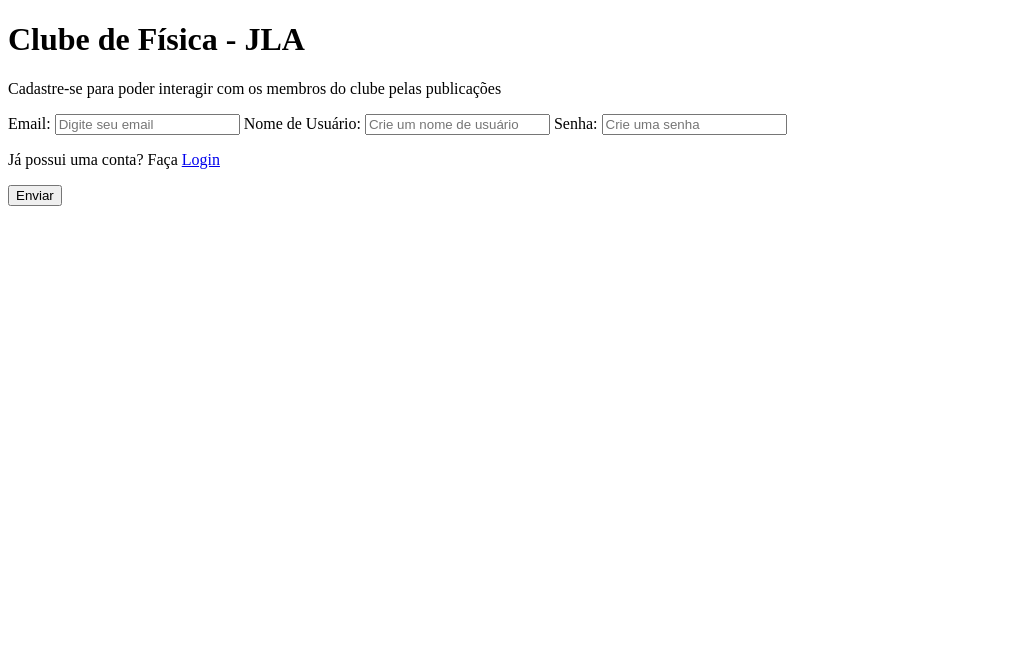
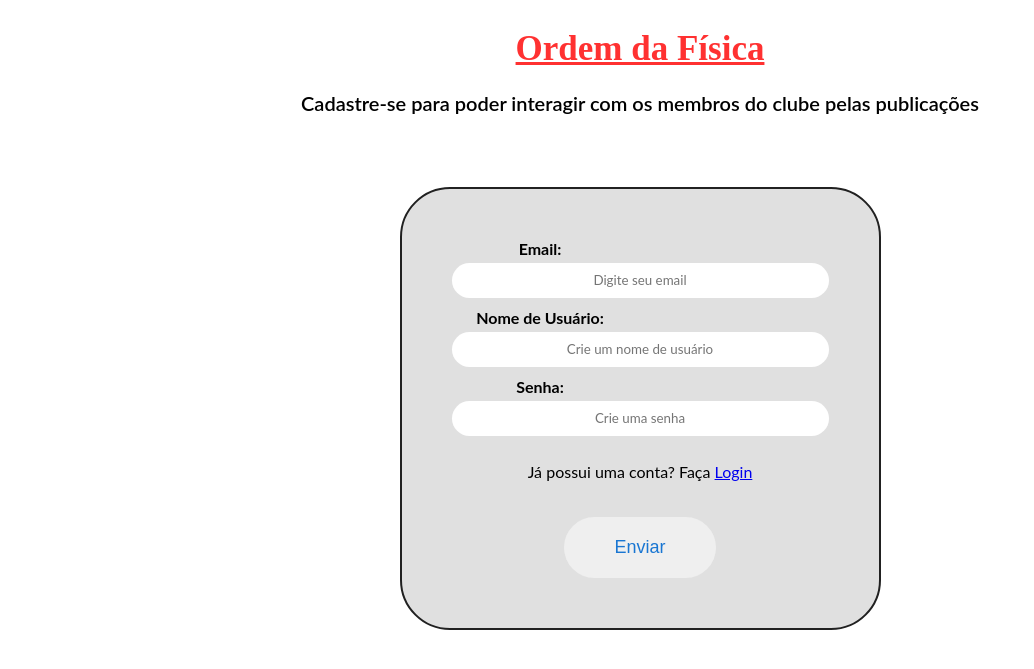
Before and after one commit to Azazel-Admetus/ordem_da_fisica-JLA, a PHP site: page /html/cadastro.html in a window 1280 px wide. Shown: the top 669 px of the page, without its empty margins (0-1034 px from the left). Run offline with PHP 8.4, Linux system fonts and the light colour scheme.

Commit message:
estilizei o header do index, estilizei a página de login e falta dar uns toques no cadastro.

```diff
--- a/css/cadastro.css
+++ b/css/cadastro.css
@@ -1,5 +1,102 @@
 :root{
-    --vermelho: #d32f2f ;
+    --vermelho: #ff3131 ;
     --preto: #212121 ;
     --azul: #1976d2;
+    --principal: "Playfair Display", serif;
+    --secundaria : "Lato", sans-serif;
 }
+html{
+    margin: 0;
+    box-sizing: border-box;
+    padding: 0;
+}
+header h1 a{
+    font-family: var(--principal);
+    font-size: 35px;
+    font-weight: 800;
+    color: var(--vermelho);
+    text-decoration: underline;
+    margin-top: 50px;
+
+}
+header p{
+    font-family: var(--secundaria);
+    font-weight: 600;
+    font-size: 20px;
+    color: preto;
+}
+header{
+    align-items: center;
+    text-align: center;
+    justify-content: center;
+    justify-items: center;
+}
+form{
+    background-color:#E0E0E0;
+    border-radius: 50px;
+    border: solid 2px var(--preto);
+    max-width: 400px;
+    padding: 50px;
+    display: flex;
+    flex-direction: column;
+    margin-top: 5cap;
+
+}
+form section{
+    display: flex;
+    align-items: center;
+    text-align: center;
+    flex-direction: column;
+}
+form footer{
+    display: flex;
+    flex-direction: column;
+    justify-content: center;
+    align-items: center;
+    gap: 20px;
+}
+form section label{
+    font-family: var(--secundaria);
+    font-weight: 700;
+    margin-right: 200px;
+    margin-bottom:5px;
+}
+
+main{
+    display: flex;
+    flex-direction: column;
+    justify-content: center;
+    align-items: center;
+}
+form footer p{
+    font-family: var(--secundaria);
+    font-weight: 400;
+}
+form footer a{
+    font-family: var(--secundaria);
+    font-weight: 400;
+}
+form section input{
+    padding:10px 100px;
+    border-radius: 50px;
+    border: none;
+    margin-bottom: 10px;
+}
+form section input::placeholder{
+    font-family: var(--secundaria);
+    text-align: center;
+}
+form section input:hover{
+    border: solid 2px preto;
+}
+button{
+    padding: 20px 50px;
+    border-radius:50px;
+    border: none;
+    color:var(--azul);
+    font-size: 18px;
+    display: inline-block;
+}
+button:hover{
+    border:solid 2px var(--preto)
+}
--- a/css/form.css
+++ b/css/form.css
@@ -5,7 +5,6 @@
     --vermelho: #d32f2f ;
     --preto: #212121 ;
     --azul: #1976d2;
+    --principal: "Playfair Display", serif;
+    --secundaria : "Lato", serif;
 }
-html{
-    background-color: var(--azul);
-}
--- a/html/cadastro.html
+++ b/html/cadastro.html
@@ -3,21 +3,22 @@
 <head>
     <meta charset="UTF-8">
     <meta name="viewport" content="width=device-width, initial-scale=1.0">
+    <link rel="stylesheet" href="../css/cadastro.css">
     <title>Cadastre-se</title>
 </head>
 <body>
     <main>
         <header>
-            <h1>Clube de Física - JLA</h1>
+            <h1><a href="index.html">Ordem da Física</a></h1>
             <p>Cadastre-se para poder interagir com os membros do clube pelas publicações</p>
         </header>
         <form action="../php/cadastro.php" method="POST" >
             <section>
-                <label for="email">Email:</label>
+                <label id="email" for="email">Email:</label>
                 <input type="email" id="email" name="email" placeholder="Digite seu email" required>
                 <label for="username">Nome de Usuário:</label>
                 <input type="text" id="username" name="username" placeholder="Crie um nome de usuário" required>
-                <label for="senha">Senha:</label>
+                <label id="senha" for="senha">Senha:</label>
                 <input type="password" id="senha" name="senha" placeholder="Crie uma senha" required>
             </section>
             <footer>
--- a/html/login.html
+++ b/html/login.html
@@ -3,12 +3,13 @@
 <head>
     <meta charset="UTF-8">
     <meta name="viewport" content="width=device-width, initial-scale=1.0">
+    <link rel="stylesheet" href="../css/login.css">
     <title>Login</title>
 </head>
 <body>
     <main>
         <header>
-            <h1>Clube de Física - JLA</h1>
+            <h1><a href="index.html">Ordem da Física</a></h1>
             <p>Faça login para poder comentar nas publicações feitas pelos integrantes do clube</p>
         </header>
         <form action="../php/login.php" method="POST" >
@@ -20,6 +21,7 @@
             </section>
             <footer>
                 <p>Ainda não possui uma conta? Então <a href="cadastro.html">Cadastre-se</a> </p>
+                <a href="#">Esqueceu sua senha?</a>
                 <button type="submit">Enviar</button>
             </footer>
         </form>
```
Also changed, not shown: css/index.css (+42 -2 lines), css/login.css (+103 -1 lines), html/index.html (+17 -1 lines).
